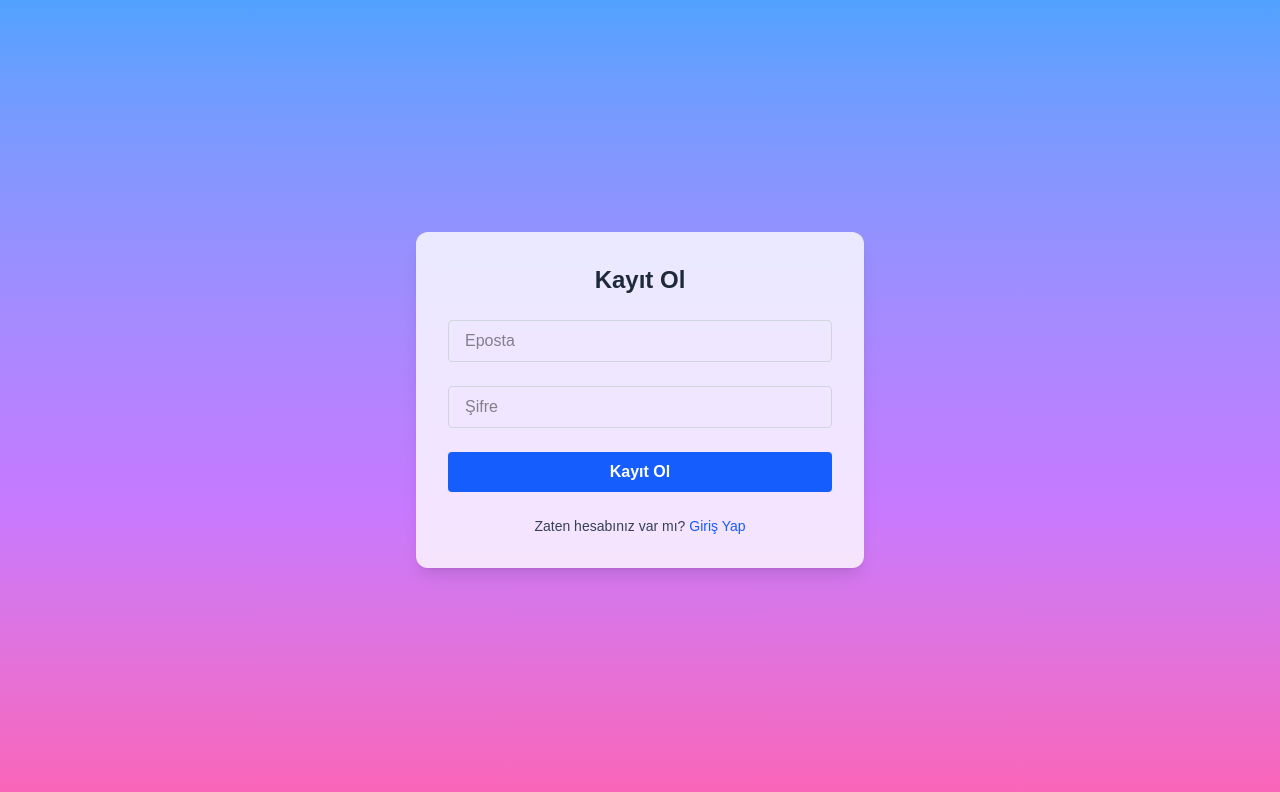
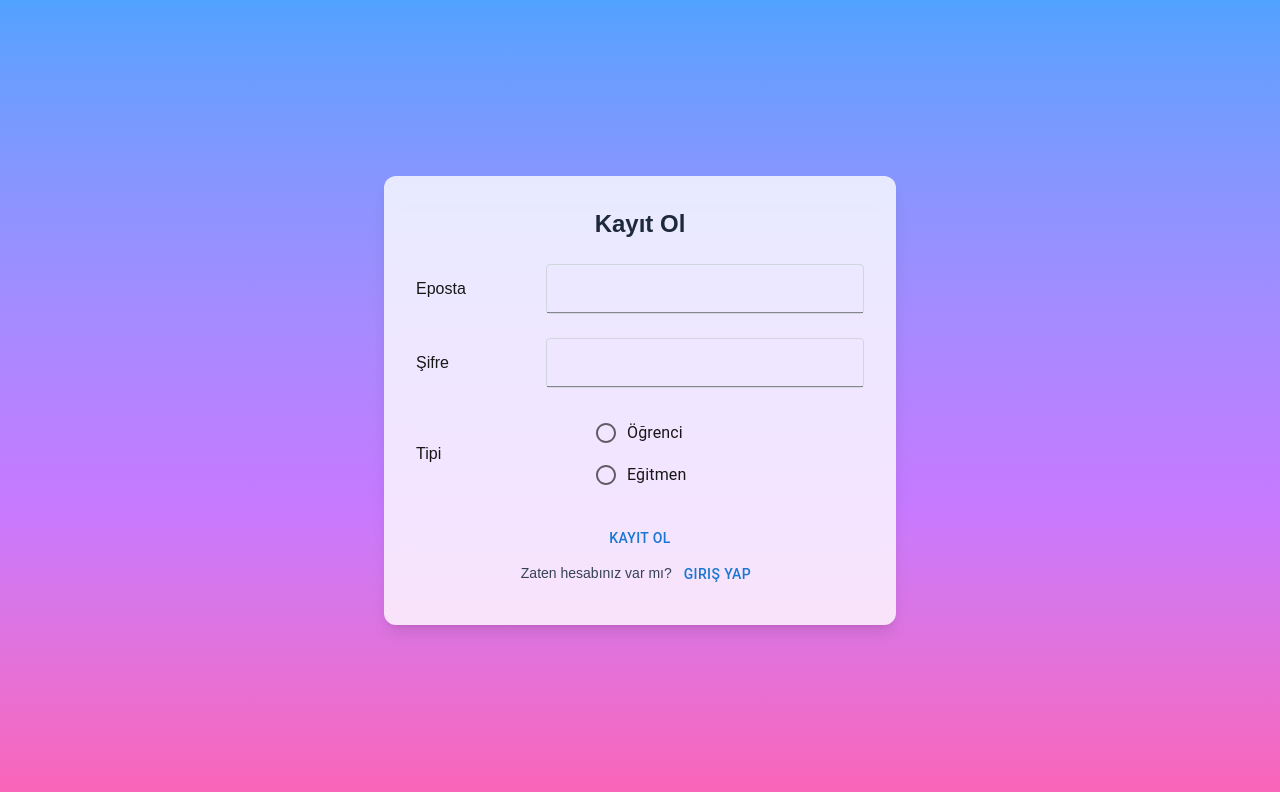
Before and after one commit to edrmsgl/fullstackui-firebase, a Next.js app: page /signup in a window 1280 px wide. Shown: the top 792 px of the page. Built offline with nearby package versions, Linux system fonts and the light colour scheme; no server answers.

Commit message:
kullanıcı kayıt-giriş-güncelleme

```diff
--- /dev/null
+++ b/app/complete-profile/[role]/page.tsx
@@ -0,0 +1,200 @@
+"use client";
+
+import { useEffect, useState } from "react";
+import { useRouter } from "next/navigation";
+import { auth, db } from "@/app/firebaseConfig";
+import { onAuthStateChanged } from "firebase/auth";
+import { doc, getDoc, updateDoc } from "firebase/firestore";
+import {
+  Avatar,
+  Button,
+  Input,
+  ListItemText,
+  MenuItem,
+  OutlinedInput,
+  Select,
+  Checkbox,
+  Typography,
+} from "@mui/material";
+import type { SelectChangeEvent } from "@mui/material/Select";
+import { DatePicker } from "@mui/x-date-pickers/DatePicker";
+import { AdapterDayjs } from "@mui/x-date-pickers/AdapterDayjs";
+import { LocalizationProvider } from "@mui/x-date-pickers/LocalizationProvider";
+import dayjs, { Dayjs } from "dayjs";
+
+export default function CompleteProfile() {
+  const router = useRouter();
+  const [uid, setUid] = useState("");
+  const [role, setRole] = useState<"student" | "instructor" | "">("");
+  const [loading, setLoading] = useState(true);
+  const [fullName, setFullName] = useState("");
+  const [phone, setPhone] = useState("");
+  const [picture, setPicture] = useState<string | undefined>(undefined);
+  const [dob, setDob] = useState<Dayjs | null>(null);
+  const [address, setAddress] = useState("");
+  const [specialties, setSpecialties] = useState<string[]>([]);
+
+  const specialList = ["Futbol", "Basketbol", "Hentbol", "Yüzme", "Voleybol", "Tenis"];
+
+  const MenuProps = {
+    PaperProps: {
+      style: {
+        maxHeight: 224,
+        width: 250,
+      },
+    },
+  };
+
+  useEffect(() => {
+    const unsubscribe = onAuthStateChanged(auth, async (user) => {
+      if (!user) {
+        router.push("/signin");
+        return;
+      }
+
+      const uid = user.uid;
+      setUid(uid);
+
+      const userDoc = await getDoc(doc(db, "users", uid));
+      if (!userDoc.exists()) {
+        router.push("/signin");
+        return;
+      }
+
+      const userData = userDoc.data();
+      setRole(userData.role);
+      if (userData.name) setFullName(userData.name);
+      if (userData.phone) setPhone(userData.phone);
+
+      setLoading(false);
+    });
+
+    return () => unsubscribe();
+  }, []);
+
+  const handleSubmit = async () => {
+    if (!fullName || !phone || !dob || !role) return;
+    try {
+      await updateDoc(doc(db, "users", uid), {
+        name: fullName,
+        phone,
+        profileCompleted: true,
+        dob: dob.format("DD-MM-YYYY"),
+        picture: picture || "",
+        specialties: role === "instructor" ? specialties : [],
+      });
+
+      const targetCollection = role === "student" ? "students" : "instructors";
+      await updateDoc(doc(db, targetCollection, uid), {
+        name: fullName,
+        phone,
+        dob: dob.format("DD-MM-YYYY"),
+        picture: picture || "",
+        specialties: role === "instructor" ? specialties : [],
+      });
+
+      router.push("/dashboard/main");
+    } catch (err) {
+      console.error("Profil güncelleme hatası:", err);
+    }
+  };
+
+  const handleAvatarChange = (event: React.ChangeEvent<HTMLInputElement>) => {
+    const file = event.target.files?.[0];
+    if (file) {
+      const reader = new FileReader();
+      reader.onload = () => {
+        setPicture(reader.result as string);
+      };
+      reader.readAsDataURL(file);
+    }
+    event.target.value = "";
+  };
+
+  const handleChange = (event: SelectChangeEvent<string[]>) => {
+    const { value } = event.target;
+    setSpecialties(typeof value === "string" ? value.split(",") : value);
+  };
+
+  if (loading) return <p>Yükleniyor...</p>;
+
+  return (
+    <div className="flex items-center justify-center min-h-screen bg-gray-100">
+      <div className="bg-white p-6 rounded-xl shadow-lg w-full max-w-md space-y-4">
+        <h2 className="text-xl font-bold text-center text-gray-800">Profil Bilgilerini Tamamla</h2>
+
+        <Input
+          type="text"
+          placeholder="Ad Soyad"
+          value={fullName}
+          onChange={(e) => setFullName(e.target.value)}
+          fullWidth
+        />
+
+        <Input
+          type="tel"
+          placeholder="Telefon"
+          value={phone}
+          onChange={(e) => setPhone(e.target.value)}
+          fullWidth
+        />
+
+        <LocalizationProvider dateAdapter={AdapterDayjs}>
+          <DatePicker
+            label="Doğum Tarihi"
+            value={dob}
+            onChange={(newValue) => setDob(newValue)}
+            format="DD-MM-YYYY"
+            slotProps={{
+              textField: {
+                fullWidth: true,
+                variant: "outlined",
+              },
+            }}
+          />
+        </LocalizationProvider>
+
+        <div className="space-y-2">
+          <Avatar src={picture} alt="Profil" sx={{ width: 80, height: 80 }} />
+          <input
+            disabled={loading}
+            type="file"
+            accept="image/*"
+            onChange={handleAvatarChange}
+          />
+        </div>
+
+        {role === "instructor" && (
+          <>
+            <Typography>Branş(lar):</Typography>
+            <Select
+              multiple
+              fullWidth
+              value={specialties}
+              onChange={handleChange}
+              input={<OutlinedInput label="Branş" />}
+              renderValue={(selected) => selected.join(", ")}
+              MenuProps={MenuProps}
+            >
+              {specialList.map((name) => (
+                <MenuItem key={name} value={name}>
+                  <Checkbox checked={specialties.includes(name)} />
+                  <ListItemText primary={name} />
+                </MenuItem>
+              ))}
+            </Select>
+          </>
+        )}
+
+        <Button
+          variant="contained"
+          fullWidth
+          onClick={handleSubmit}
+          sx={{ mt: 2, bgcolor: "blue.600", ":hover": { bgcolor: "blue.700" } }}
+        >
+          Kaydet ve Devam Et
+        </Button>
+      </div>
+    </div>
+  );
+}
--- a/app/components/Topbar.tsx
+++ b/app/components/Topbar.tsx
@@ -1,19 +1,20 @@
-'use client';
-import React from 'react'
-import TextsmsIcon from '@mui/icons-material/Textsms';
-import NotificationsIcon from '@mui/icons-material/Notifications';
-import SearchIcon from '@mui/icons-material/Search';
-import { Input, Tooltip } from '@mui/material';
-import Image from 'next/image';
-import { useEffect, useState } from "react";
-import { signOut } from "firebase/auth";
-import { auth } from "@/app//firebaseConfig"
+"use client";
+import React, { useEffect, useState } from "react";
+import TextsmsIcon from "@mui/icons-material/Textsms";
+import NotificationsIcon from "@mui/icons-material/Notifications";
+import SearchIcon from "@mui/icons-material/Search";
+import { Input, Tooltip } from "@mui/material";
+import Image from "next/image";
+import { signOut, onAuthStateChanged } from "firebase/auth";
+import { auth, db } from "@/app/firebaseConfig";
 import { useRouter } from "next/navigation";
-import { onAuthStateChanged } from "firebase/auth";
+import { doc, getDoc } from "firebase/firestore";
 
 const TopBar = () => {
-
   const [email, setEmail] = useState<string | null>(null);
+  const [fullName, setFullName] = useState<string>("");
+  const [picture, setPicture] = useState<string>("");
+  const [role, setRole] = useState<string>("");
   const router = useRouter();
 
   const handleLogout = async () => {
@@ -26,9 +27,17 @@ const TopBar = () => {
   };
 
   useEffect(() => {
-    const unsubscribe = onAuthStateChanged(auth, (user) => {
+    const unsubscribe = onAuthStateChanged(auth, async (user) => {
       if (user) {
         setEmail(user.email);
+        const uid = user.uid;
+        const userDoc = await getDoc(doc(db, "users", uid));
+        if (userDoc.exists()) {
+          const userData = userDoc.data();
+          setFullName(userData.name || "");
+          setPicture(userData.picture || "");
+          setRole(userData.role || "");
+        }
       } else {
         setEmail(null);
       }
@@ -37,7 +46,8 @@ const TopBar = () => {
     return () => unsubscribe();
   }, []);
 
-  if (!email) return null
+  if (!email) return null;
+
   return (
     <div className='flex items-center justify-end lg:justify-between'>
       <div className='hidden search relative rounded-full border border-gray-300 px-3 py-1.5 gap-2.5 lg:flex justify-center items-center'>
@@ -47,7 +57,9 @@ const TopBar = () => {
       <div className='userbar flex items-center justify-end gap-8'>
         <div className='flex justify-center items-center rounded-full bg-white w-10 h-10 cursor-pointer'>
           <Tooltip title="Mesajlar">
-            <TextsmsIcon /></Tooltip></div>
+            <TextsmsIcon />
+          </Tooltip>
+        </div>
         <div className='flex justify-center items-center rounded-full bg-white w-10 h-10 cursor-pointer relative'>
           <Tooltip title="Bildirimler">
             <NotificationsIcon />
@@ -55,17 +67,27 @@ const TopBar = () => {
           <div className='absolute -right-2 -top-2 bg-indigo-600 w-6 h-6 text-white flex justify-center items-center rounded-full border-2 border-white text-sm'>5</div>
         </div>
         <div className='userFullName text-right leading-5'>
-          <h3 className='font-bold'>{email}</h3>
+          <h3 className='font-bold'>{fullName}</h3>
+          <p className='text-sm text-gray-500'>{role === 'instructor' ? 'Eğitmen' : 'Öğrenci'}</p>
         </div>
         <div className='userPicture relative'>
-          <Image src={'https://randomuser.me/api/portraits/men/4.jpg'} alt='' width={50} height={50} unoptimized className='rounded-full overflow-hidden' />
+          <Image
+            src={picture || "https://via.placeholder.com/50"}
+            alt='Profil'
+            width={50}
+            height={50}
+            unoptimized
+            className='rounded-full overflow-hidden'
+          />
           <div className='absolute right-0 bottom-0 bg-green-600 w-3.5 h-3.5 rounded-full border-2 border-white' />
         </div>
 
-        <button onClick={handleLogout} className="cursor-pointer">Çıkış Yap</button>
+        <button onClick={handleLogout} className="cursor-pointer">
+          Çıkış Yap
+        </button>
       </div>
     </div>
-  )
-}
+  );
+};
 
 export default TopBar;
--- a/app/signin/page.tsx
+++ b/app/signin/page.tsx
@@ -31,7 +31,7 @@ export default function SignInPage() {
 
         <input
           className="w-full px-4 py-2 border border-gray-300 rounded focus:outline-none focus:ring-2 focus:ring-blue-500"
-          placeholder="Kullanıcı Adı (Eposta adresiniz)"
+          placeholder="Eposta"
           onChange={(e) => setEmail(e.target.value)}
           onKeyDown={handleKeyDown}
         />
--- a/app/signup.tsx
+++ /dev/null
@@ -1,29 +0,0 @@
-'use client';
-import { useState } from "react";
-import { createUserWithEmailAndPassword } from "firebase/auth";
-import { auth } from "./firebaseConfig";
-import { useRouter } from "next/navigation";
-
-export default function SignUpPage() {
-  const [email, setEmail] = useState('');
-  const [password, setPassword] = useState('');
-  const router = useRouter();
-
-  const handleSignUp = async () => {
-    try {
-      await createUserWithEmailAndPassword(auth, email, password);
-      router.push('/dashboard');
-    } catch (error: any) {
-      alert(error.message);
-    }
-  };
-
-  return (
-    <div>
-      <h1>Kayıt Ol</h1>
-      <input placeholder="Email" onChange={(e) => setEmail(e.target.value)} />
-      <input type="password" placeholder="Şifre" onChange={(e) => setPassword(e.target.value)} />
-      <button onClick={handleSignUp}>Kayıt Ol</button>
-    </div>
-  );
-}
--- a/app/signup/page.tsx
+++ b/app/signup/page.tsx
@@ -3,14 +3,16 @@
 import { useState } from "react";
 import { useRouter } from "next/navigation";
 import { createUserWithEmailAndPassword } from "firebase/auth";
-import { auth } from "@/app/firebaseConfig";
+import { auth, db } from "@/app/firebaseConfig";
+import { doc, setDoc } from "firebase/firestore";
+import { Button, FormControlLabel, Input, MenuItem, Radio, RadioGroup } from "@mui/material";
 
 export default function Signup() {
   const router = useRouter();
 
   const [email, setEmail] = useState("");
   const [password, setPassword] = useState("");
-
+  const [role, setRole] = useState<"student" | "instructor" | "">("");
   const [error, setError] = useState("");
   const [emailError, setEmailError] = useState(false);
   const [passwordError, setPasswordError] = useState(false);
@@ -31,23 +33,8 @@ export default function Signup() {
     }
   };
 
-    const handleSignup = async (e?: React.FormEvent) => {
-        e?.preventDefault();
-
+  const handleSignup = async () => {
     let hasError = false;
-
-        if (password.length < 6) {
-            setPasswordError(true);
-            setError("Şifre en az 6 karakter olmalıdır.");
-            return;
-        }
-
-        const emailPattern = /^[^\s@]+@[^\s@]+\.[^\s@]+$/;
-        if (!emailPattern.test(email)) {
-            setEmailError(true);
-            setError("Geçerli bir e-posta adresi giriniz.");
-            return;
-        }
 
     if (email.trim() === "") {
       setEmailError(true);
@@ -69,8 +56,22 @@ export default function Signup() {
     setPasswordError(false);
 
     try {
-            await createUserWithEmailAndPassword(auth, email, password);
-            router.push("/dashboard/main");
+      const userCredential = await createUserWithEmailAndPassword(auth, email, password);
+      const uid = userCredential.user.uid;
+      await setDoc(doc(db, "users", uid), {
+        email,
+        role,
+        createdAt: new Date(),
+        profileCompleted: false
+      });
+
+      if (role === "student") {
+        await setDoc(doc(db, "students", uid), { email, createdAt: new Date(), });
+        router.push(`/complete-profile/student?uid=${uid}`);
+      } else if (role === "instructor") {
+        await setDoc(doc(db, "instructors", uid), { email, createdAt: new Date(), });
+        router.push(`/complete-profile/instructor?uid=${uid}`);
+      }
     } catch (err: any) {
       setError(err.message);
     }
@@ -78,52 +79,64 @@ export default function Signup() {
 
   return (
     <div className="flex items-center justify-center min-h-screen bg-gradient-to-b from-blue-400 via-purple-400 via-60% to-pink-400">
-            <form
-                onSubmit={handleSignup}
-                className="w-full max-w-md p-8 space-y-6 bg-white/80 backdrop-blur-sm rounded-xl shadow-lg"
-            >
+      <div className="w-full max-w-lg p-8 space-y-6 bg-white/80 backdrop-blur-sm rounded-xl shadow-lg">
         <h1 className="text-2xl font-bold text-center text-gray-800">Kayıt Ol</h1>
 
         {error && <p className="text-red-600 text-sm text-center">{error}</p>}
 
-                <input
+        <div className="flex items-center justify-start gap-5">
+          <label className="w-40">Eposta</label>
+          <Input
             type="email"
-                    placeholder="Eposta"
             value={email}
             onChange={handleEmailChange}
             className={`w-full px-4 py-2 border rounded focus:outline-none focus:ring-2 ${emailError ? "border-red-500 focus:ring-red-500" : "border-gray-300 focus:ring-blue-500"
               }`}
           />
+        </div>
 
-                <input
+        <div className="flex items-center justify-start gap-5">
+          <label className="w-40">Şifre</label>
+          <Input
             type="password"
-                    placeholder="Şifre"
             value={password}
             onChange={handlePasswordChange}
-                    className={`w-full px-4 py-2 border rounded focus:outline-none focus:ring-2 ${passwordError
-                            ? "border-red-500 focus:ring-red-500"
-                            : "border-gray-300 focus:ring-blue-500"
+            className={`w-full px-4 py-2 border rounded focus:outline-none focus:ring-2 ${passwordError ? "border-red-500 focus:ring-red-500" : "border-gray-300 focus:ring-blue-500"
               }`}
           />
+        </div>
 
-                <button
-                    type="submit"
+        <div className="flex items-center justify-start gap-5">
+          <label className="w-40">Tipi</label>
+
+          <RadioGroup
+            aria-labelledby="demo-radio-buttons-group-label"
+            defaultValue=""
+            name="radio-buttons-group"
+            onChange={(e) => setRole(e.target.value as "student" | "instructor")}
+          >
+            <FormControlLabel value="student" control={<Radio />} labelPlacement="end" label="Öğrenci" />
+            <FormControlLabel value="instructor" control={<Radio />} labelPlacement="end" label="Eğitmen" />
+          </RadioGroup>
+        </div>
+
+        <Button
+          onClick={handleSignup}
           className="w-full px-4 py-2 font-semibold text-white bg-blue-600 rounded hover:bg-blue-700 cursor-pointer"
         >
           Kayıt Ol
-                </button>
+        </Button>
 
         <p className="text-center text-sm text-gray-700">
           Zaten hesabınız var mı?{" "}
-                    <button
-                        type="button"
+          <Button
             className="text-blue-600 hover:underline cursor-pointer"
             onClick={() => router.push("/signin")}
           >
             Giriş Yap
-                    </button>
+          </Button>
         </p>
-            </form>
+      </div>
     </div>
   );
 }
--- a/package.json
+++ b/package.json
@@ -13,6 +13,8 @@
     "@emotion/styled": "^11.14.0",
     "@mui/icons-material": "^7.1.1",
     "@mui/material": "^7.1.1",
+    "@mui/x-date-pickers": "^8.5.2",
+    "dayjs": "^1.11.13",
     "firebase": "^11.9.1",
     "next": "15.3.3",
     "react": "^19.0.0",
```
Also changed, not shown: app/dashboard/main/page.tsx (+1 -9 lines). Lines whose indentation alone changed are shown as unchanged.
